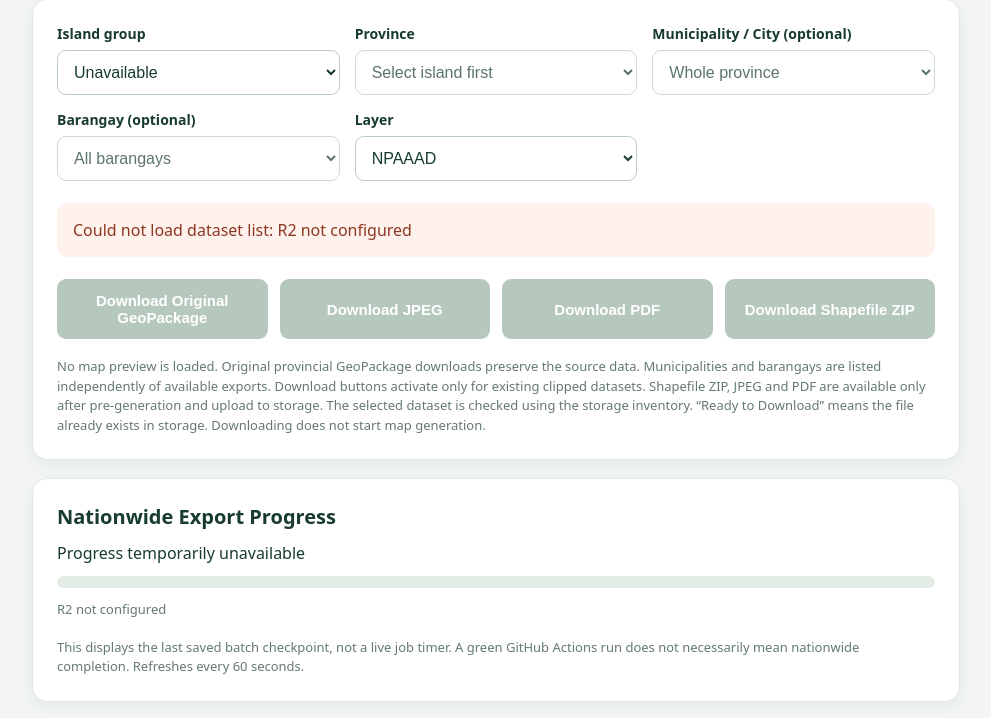
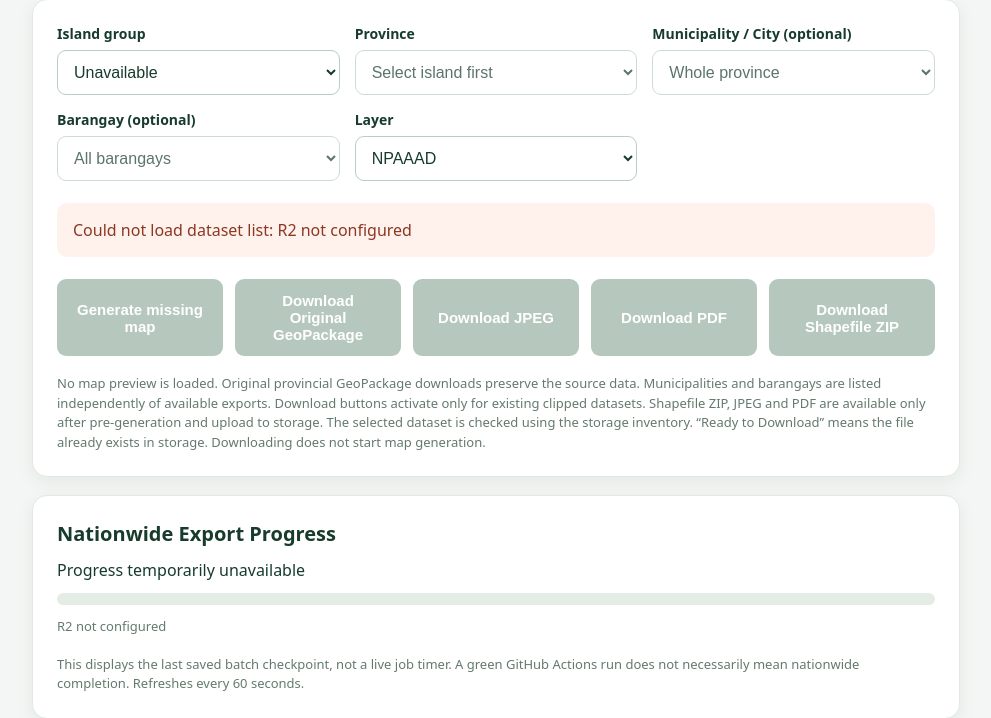
Before and after one commit to warren3398/NPAAAD-SAFDZ-Map-Downloader, a Flask app: page / in a window 1280 px wide. Shown: the part 146-864 px from the top of the page, without its empty margins (144-1135 px from the left). Run offline with Flask 3, Linux system fonts and the light colour scheme.

Commit message:
Add request-on-demand generation button and status polling to downloader

```diff
--- a/templates/index.html
+++ b/templates/index.html
@@ -27,7 +27,7 @@ select{width:100%;padding:12px;border:1px solid #b9cdc0;border-radius:9px;backgr
 <div><label for="barangay">Barangay (optional)</label><select id="barangay" disabled><option value="">All barangays</option></select></div>
 <div><label for="layer">Layer</label><select id="layer"><option value="npaaad">NPAAAD</option><option value="safdz">SAFDZ</option></select></div>
 </div><div id="status" class="status" role="status" aria-live="polite">Loading available datasets…</div>
-<div class="actions"><button data-fmt="gpkg" disabled>Download Original GeoPackage</button><button data-fmt="jpeg" disabled>Download JPEG</button><button data-fmt="pdf" disabled>Download PDF</button><button data-fmt="zip" disabled>Download Shapefile ZIP</button></div>
+<div class="actions"><button id="generate-request" disabled>Generate missing map</button><button data-fmt="gpkg" disabled>Download Original GeoPackage</button><button data-fmt="jpeg" disabled>Download JPEG</button><button data-fmt="pdf" disabled>Download PDF</button><button data-fmt="zip" disabled>Download Shapefile ZIP</button></div>
 <p class="note">No map preview is loaded. Original provincial GeoPackage downloads preserve the source data. Municipalities and barangays are listed independently of available exports. Download buttons activate only for existing clipped datasets. Shapefile ZIP, JPEG and PDF are available only after pre-generation and upload to storage. The selected dataset is checked using the storage inventory. “Ready to Download” means the file already exists in storage. Downloading does not start map generation.</p>
 </section><section class="panel" style="margin-top:18px" aria-label="Nationwide generation progress"><h2 style="margin:0 0 12px;font-size:20px">Nationwide Export Progress</h2><div id="nationwide-summary" role="status" aria-live="polite">Loading progress…</div><div style="height:12px;border-radius:12px;background:#e4ece6;overflow:hidden;margin:12px 0"><div id="nationwide-bar" style="height:100%;width:0;background:#16764e;transition:width .3s"></div></div><div id="nationwide-detail" class="note" style="margin:0">Checking Cloudflare R2 checkpoint.</div><p class="note">This displays the last saved batch checkpoint, not a live job timer. A green GitHub Actions run does not necessarily mean nationwide completion. Refreshes every 60 seconds.</p></section></main>
 <script>
@@ -39,7 +39,7 @@ function level(){return $('barangay').value?'barangay':$('municipality').value?'
 function slug(v){return String(v).toLowerCase().replace(/[^a-z0-9]+/g,'-').replace(/^-|-$/g,'')}
 function place(){return level()==='barangay'?slug($('municipality').value)+'--'+slug($('barangay').value):slug($('municipality').value)}
 function selected(){return items.find(x=>x.island===$('island').value&&x.province===$('province').value&&x.layer===$('layer').value)}
-function update(){const found=selected(),scope=level(),available=scope==='province'?(found?.formats||[]):scoped.filter(x=>found&&x.island===found.island&&x.province===found.province&&x.layer===found.layer&&x.scope===scope&&x.place===place()).map(x=>x.format);buttons.forEach(b=>{b.disabled=!found||!available.includes(b.dataset.fmt);b.title=!available.includes(b.dataset.fmt)?'No pre-generated clipped file in storage':''});if(!$('island').value)status('Select an island group to continue.');else if(!$('province').value)status('Select a province to continue.');else if(found&&available.length)status('✓ Ready to Download — '+pretty(place()||found.province)+' / '+found.layer.toUpperCase()+'. Available: '+available.map(x=>x.toUpperCase()).join(', ')+'.','ready');else if(found&&scope!=='province')status('Awaiting map generation — '+(scope==='barangay'?$('barangay').selectedOptions[0].text+' / '+$('municipality').selectedOptions[0].text:$('municipality').selectedOptions[0].text)+' / '+pretty(found.province)+'. Clipped '+found.layer.toUpperCase()+' exports are not yet available.','waiting');else status('The selected layer is not available in storage.','error')}
+function update(){const found=selected(),scope=level(),available=scope==='province'?(found?.formats||[]):scoped.filter(x=>found&&x.island===found.island&&x.province===found.province&&x.layer===found.layer&&x.scope===scope&&x.place===place()).map(x=>x.format);buttons.forEach(b=>{b.disabled=!found||!available.includes(b.dataset.fmt);b.title=!available.includes(b.dataset.fmt)?'No pre-generated clipped file in storage':''});$('generate-request').disabled=!found||scope==='province'||available.length===3;$('generate-request').style.display=(found&&scope!=='province'&&available.length<3)?'block':'none';if(!$('island').value)status('Select an island group to continue.');else if(!$('province').value)status('Select a province to continue.');else if(found&&available.length)status('✓ Ready to Download — '+pretty(place()||found.province)+' / '+found.layer.toUpperCase()+'. Available: '+available.map(x=>x.toUpperCase()).join(', ')+'.','ready');else if(found&&scope!=='province')status('Awaiting map generation — '+(scope==='barangay'?$('barangay').selectedOptions[0].text+' / '+$('municipality').selectedOptions[0].text:$('municipality').selectedOptions[0].text)+' / '+pretty(found.province)+'. Clipped '+found.layer.toUpperCase()+' exports are not yet available.','waiting');else status('The selected layer is not available in storage.','error')}
 $('island').addEventListener('change',()=>{const provinces=[...new Set(items.filter(x=>x.island===$('island').value).map(x=>x.province))].sort();fill($('province'),provinces,'Select province');$('province').disabled=!$('island').value;refreshPlaces()});
 async function refreshPlaces(){
  const province=$('province').value;
@@ -75,6 +75,10 @@ $('municipality').addEventListener('change',async()=>{
 $('barangay').addEventListener('change',update);
 $('province').addEventListener('change',refreshPlaces);$('layer').addEventListener('change',update);
 fetch('/api/inventory',{cache:'no-store'}).then(async r=>{const d=await r.json();if(!r.ok||d.error)throw Error(d.error||'Inventory unavailable');return d}).then(d=>{items=d.items||[];scoped=d.scoped||[];fill($('island'),[...new Set(items.map(x=>x.island))].sort(),'Select island');update()}).catch(e=>{fill($('island'),[],'Unavailable');status('Could not load dataset list: '+e.message,'error')});
+
+$('generate-request').addEventListener('click',async()=>{const f=selected();if(!f||level()==='province')return;const payload={island:f.island,province:f.province,layer:f.layer,scope:level(),place:place()};const b=$('generate-request');b.disabled=true;status('Submitting map request to the free processing queue…','loading');try{const r=await fetch('/api/request-export',{method:'POST',headers:{'Content-Type':'application/json'},body:JSON.stringify(payload)});const d=await r.json();if(!r.ok)throw Error(d.error||'Request failed');if(d.status==='ready'){status('Exports already exist. Refreshing download availability.','ready');await refreshInventory();return;}status('Request '+d.request_id+' is '+d.status+'. GitHub Actions will process it on its next scheduled run.','waiting');pollRequest(d.request_id);}catch(e){status('Could not submit request: '+e.message,'error');b.disabled=false;}});
+async function refreshInventory(){try{const r=await fetch('/api/inventory',{cache:'no-store'});const d=await r.json();if(r.ok){items=d.items||[];scoped=d.scoped||[];update();}}catch(e){}}
+function pollRequest(id){const timer=setInterval(async()=>{try{const r=await fetch('/api/request-export/'+id,{cache:'no-store'});const d=await r.json();if(!r.ok)throw Error(d.error||'Status unavailable');if(d.status==='ready'){clearInterval(timer);status('Map generation complete. JPEG, PDF and Shapefile ZIP are ready.','ready');await refreshInventory();}else if(d.status==='failed'){clearInterval(timer);status('Map generation failed: '+(d.error||'Please retry later.'),'error');$('generate-request').disabled=false;}else status(d.status==='processing'?'GIS worker is processing your map…':'Your map is queued. The free worker checks requests every 30 minutes.','loading');}catch(e){clearInterval(timer);status('Could not check request status: '+e.message,'error');$('generate-request').disabled=false;}},15000);setTimeout(()=>clearInterval(timer),21600000);}
 buttons.forEach(b=>b.addEventListener('click',()=>{const f=selected();if(!f)return;const p=new URLSearchParams({island:f.island,province:f.province,layer:f.layer,format:b.dataset.fmt,scope:level(),place:place()});status('Starting '+b.dataset.fmt.toUpperCase()+' download from storage…','loading');window.location.assign('/api/download?'+p)}));
 async function refreshNationwide(){try{const r=await fetch('/api/nationwide-progress',{cache:'no-store'});const d=await r.json();if(!r.ok)throw Error(d.error||'Progress unavailable');if(d.status==='not_started'){$('nationwide-summary').textContent='Not started yet';$('nationwide-detail').textContent=d.message||'';return;}const done=Number(d.completed)||0,total=Number(d.total)||0,pct=total?Math.min(100,Math.round(done/total*1000)/10):0;$('nationwide-bar').style.width=pct+'%';$('nationwide-summary').textContent=(d.status==='complete'?'COMPLETED — ':d.status==='attention'?'Needs attention — ':'Processing — ')+done+' / '+total+' datasets ('+pct+'%)';const current=d.status==='complete'?'All available source datasets processed':'Dataset '+d.current_dataset_index+' of '+total+' · '+(d.stage||'unknown')+' · offset '+(d.offset||0);const failures=Object.keys(d.failures||{});$('nationwide-detail').textContent=current+' · Last checkpoint: '+(d.updated_utc?new Date(d.updated_utc).toLocaleString():'Unknown')+(failures.length?' · Failed batch: '+failures.join(', '):'');}catch(e){$('nationwide-summary').textContent='Progress temporarily unavailable';$('nationwide-detail').textContent=e.message;}}
 refreshNationwide();setInterval(refreshNationwide,60000);
```
